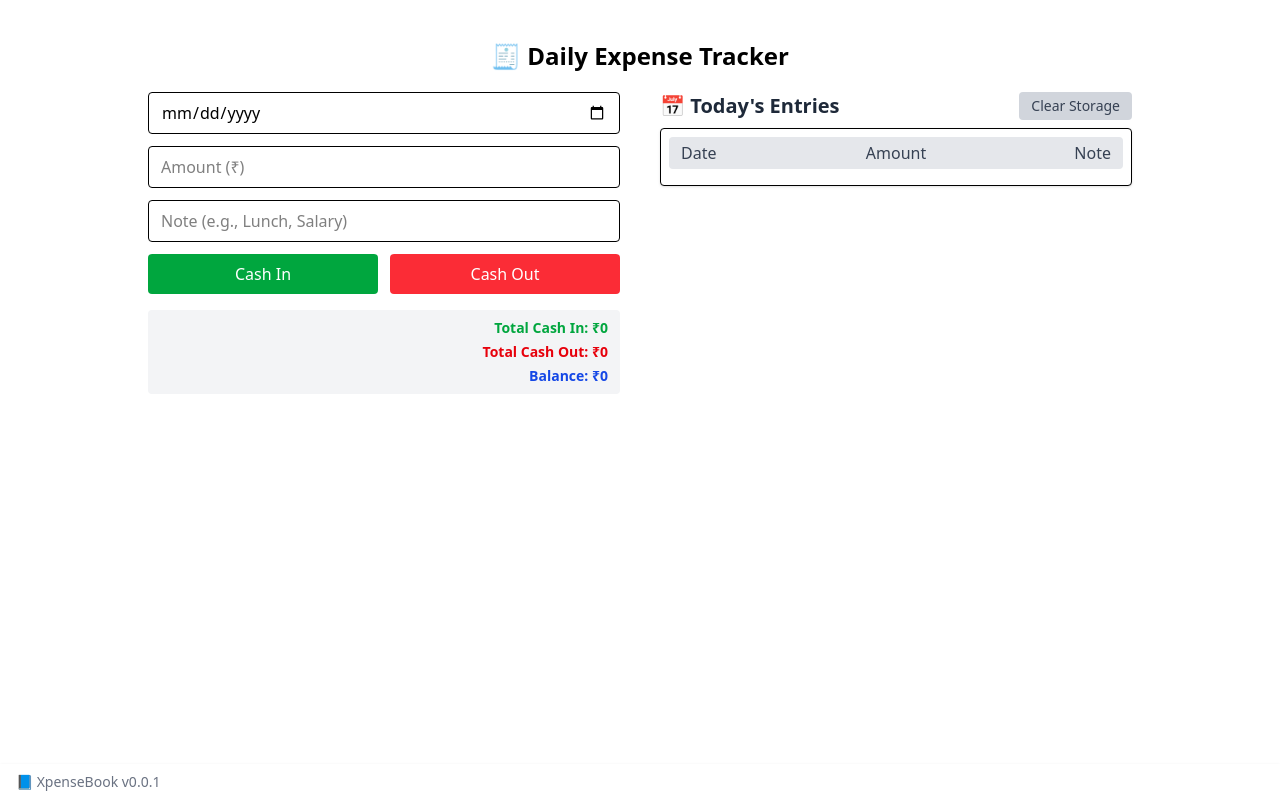
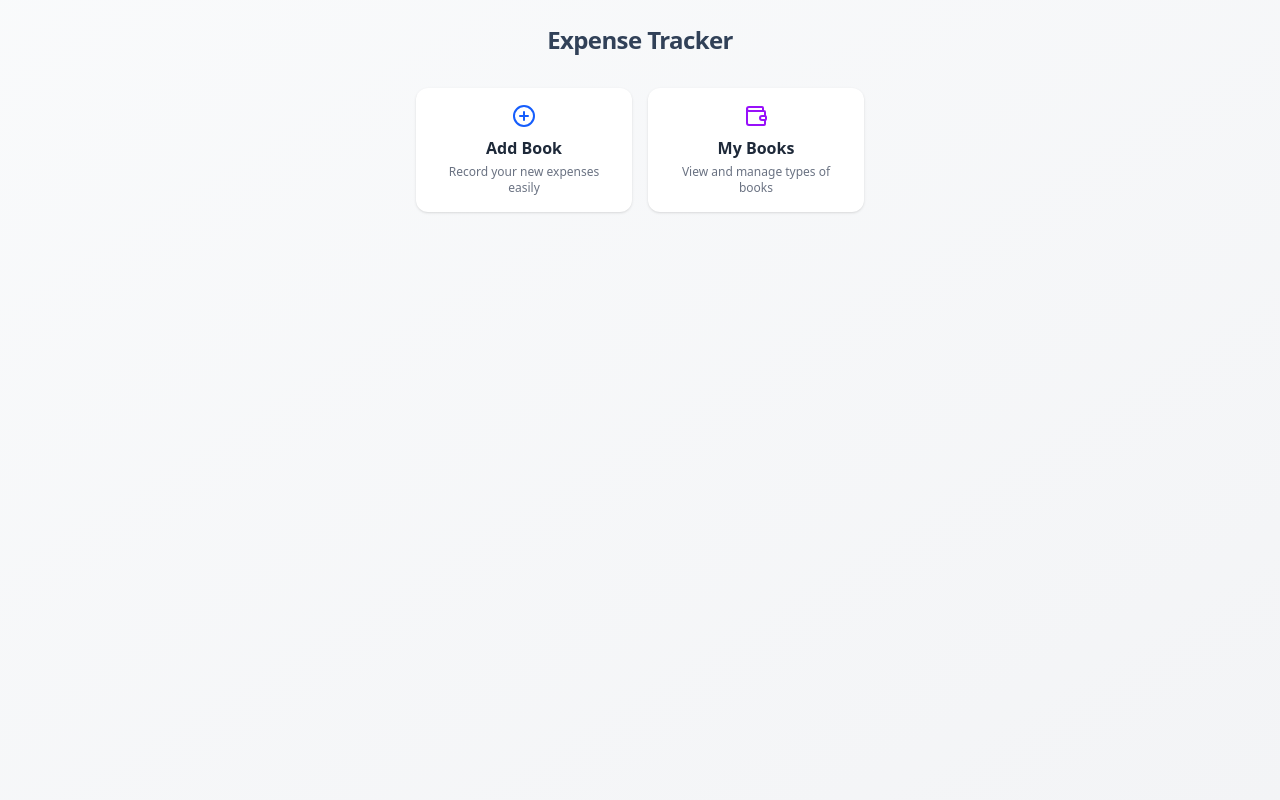
Before and after one commit to wol6/dailylogweb, a React (Vite) app: page /tracker in a window 1280 px wide. Built offline with nearby package versions, Linux system fonts and the light colour scheme.

Commit message:
expense tracker new feat

```diff
--- a/src/App.jsx
+++ b/src/App.jsx
@@ -7,6 +7,8 @@ import ToDoOverView from './features/todo/ToDoOverView'
 import DailyDashboard from './features/dailyreps/DailyDashboard'
 import DailyEventsAdd from './features/dailyreps/DailyEventsAdd'
 import ViewEvent from './features/dailyreps/ViewEvent'
+import TrackerDashBoard from './features/tracker/TrackerDashBoard'
+import AddBook from './features/tracker/AddBook'
 
 function App() {
 
@@ -14,7 +16,9 @@ function App() {
     <>
  <Routes>
   <Route path='/' element={ <Home/>} />
-  <Route path='/tracker' element={<TrackerPage/>} />
+  <Route path='/tracker' element={ <TrackerDashBoard/>} />
+  <Route path='/tracker/addbook' element={<AddBook/>} />
+  <Route path='/tracker/viewbook' element={<TrackerPage/>} />
   <Route path='/todo' element={<ToDoDashBoard/>} />
   <Route path='/todo/overview' element={<ToDoOverView/>} />
   <Route path='/todo/add' element={<ToDo/>} />
--- /dev/null
+++ b/src/features/tracker/AddBook.jsx
@@ -0,0 +1,82 @@
+import React, { useState, useEffect } from "react";
+import Storage from "../../utils/storage";
+
+function AddBook() {
+  const [bookName, setBookName] = useState("");
+  const [books, setBooks] = useState({});
+
+  // Load books from localStorage on mount
+  useEffect(() => {
+    // const storedBooks = JSON.parse(localStorage.getItem("expenseBooks")) || {};
+    const storedBooks = Storage.get("expenseBooks") || {};
+    setBooks(storedBooks);
+  }, []);
+
+  // Handle book creation
+  const handleAddBook = () => {
+    const trimmedName = bookName.trim();
+    if (!trimmedName) {
+      alert("Please enter a valid book name");
+      return;
+    }
+
+    if (books[trimmedName]) {
+      alert("Book already exists!");
+      return;
+    }
+
+    const updatedBooks = { ...books, [trimmedName]: [] };
+    setBooks(updatedBooks);
+    // localStorage.setItem("expenseBooks", JSON.stringify(updatedBooks));
+    Storage.set("expenseBooks",updatedBooks)
+
+    setBookName("");
+    alert(`Book "${trimmedName}" added successfully!`);
+  };
+
+  return (
+    <div className="min-h-screen bg-gradient-to-br from-gray-50 to-gray-100 flex flex-col items-center p-6">
+      <h1 className="text-2xl font-bold text-slate-700 mb-6 tracking-tight">
+        Add New Book
+      </h1>
+
+      {/* Input section */}
+      <div className="bg-white shadow-md rounded-xl p-6 w-full max-w-sm">
+        <input
+          type="text"
+          placeholder="Enter book name (e.g. EMI Book)"
+          value={bookName}
+          onChange={(e) => setBookName(e.target.value)}
+          className="w-full border border-gray-300 rounded-lg px-3 py-2 mb-4 focus:outline-none focus:ring-2 focus:ring-blue-500"
+        />
+        <button
+          onClick={handleAddBook}
+          className="w-full bg-blue-600 text-white py-2 rounded-lg hover:bg-blue-700 transition-all duration-200"
+        >
+          Add Book
+        </button>
+      </div>
+
+      {/* Book list */}
+      <div className="mt-8 w-full max-w-sm">
+        <h2 className="text-lg font-semibold text-gray-700 mb-3">My Books</h2>
+        {Object.keys(books).length === 0 ? (
+          <p className="text-gray-500 text-sm">No books added yet.</p>
+        ) : (
+          <ul className="space-y-2">
+            {Object.keys(books).map((book, idx) => (
+              <li
+                key={idx}
+                className="bg-white p-3 rounded-lg shadow-sm border text-gray-700 font-medium"
+              >
+                {book}
+              </li>
+            ))}
+          </ul>
+        )}
+      </div>
+    </div>
+  );
+}
+
+export default AddBook;
--- /dev/null
+++ b/src/features/tracker/TrackerDashBoard.jsx
@@ -0,0 +1,55 @@
+import React from 'react'
+import { NavLink } from 'react-router-dom'
+import { PlusCircle, Wallet, BarChart3 } from 'lucide-react'  // icons for expense tracker
+
+function TrackerDashBoard() {
+  const apps = [
+    {
+      title: "Add Book",
+      description: "Record your new expenses easily",
+      icon: <PlusCircle className="w-6 h-6 text-blue-600" />,
+      path: "/tracker/addbook",
+    },
+    {
+      title: "My Books",
+      description: "View and manage types of books",
+      icon: <Wallet className="w-6 h-6 text-purple-600" />,
+      path: "/tracker/viewbook",
+    },
+    // {
+    //   title: "Reports",
+    //   description: "See your spending insights",
+    //   icon: <BarChart3 className="w-6 h-6 text-orange-600" />,
+    //   path: "/tracker/reports",
+    // },
+  ]
+
+  return (
+    <div className="min-h-screen bg-gradient-to-br from-gray-50 to-gray-100 p-6 flex flex-col items-center">
+      {/* Header */}
+      <h1 className="text-2xl font-bold text-slate-700 mb-8 tracking-tight">
+        Expense Tracker
+      </h1>
+
+      {/* App Cards */}
+      <div className="grid grid-cols-1 sm:grid-cols-2 gap-4 w-full max-w-md">
+        {apps.map((app, index) => (
+          <NavLink
+            to={app.path}
+            key={index}
+            className="bg-white shadow-sm rounded-xl p-4 flex flex-col items-center text-center
+                       hover:shadow-md hover:-translate-y-1 hover:bg-slate-50 transition-all duration-200"
+          >
+            <div className="mb-2">{app.icon}</div>
+            <h2 className="text-base font-semibold text-gray-800">
+              {app.title}
+            </h2>
+            <p className="text-xs text-gray-500 mt-1">{app.description}</p>
+          </NavLink>
+        ))}
+      </div>
+    </div>
+  )
+}
+
+export default TrackerDashBoard
```
